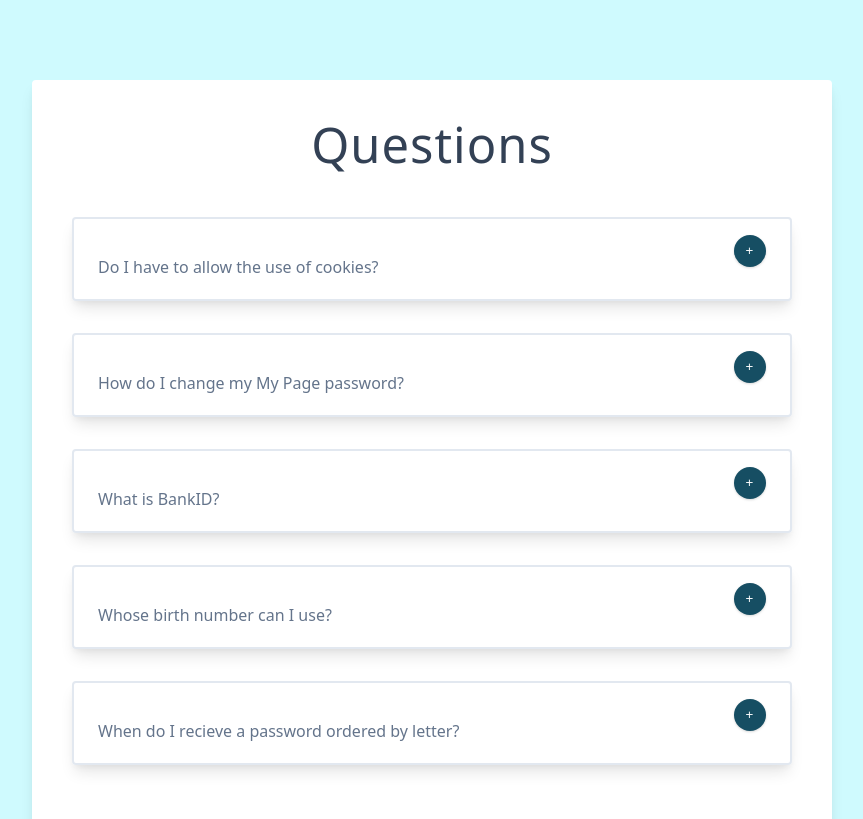
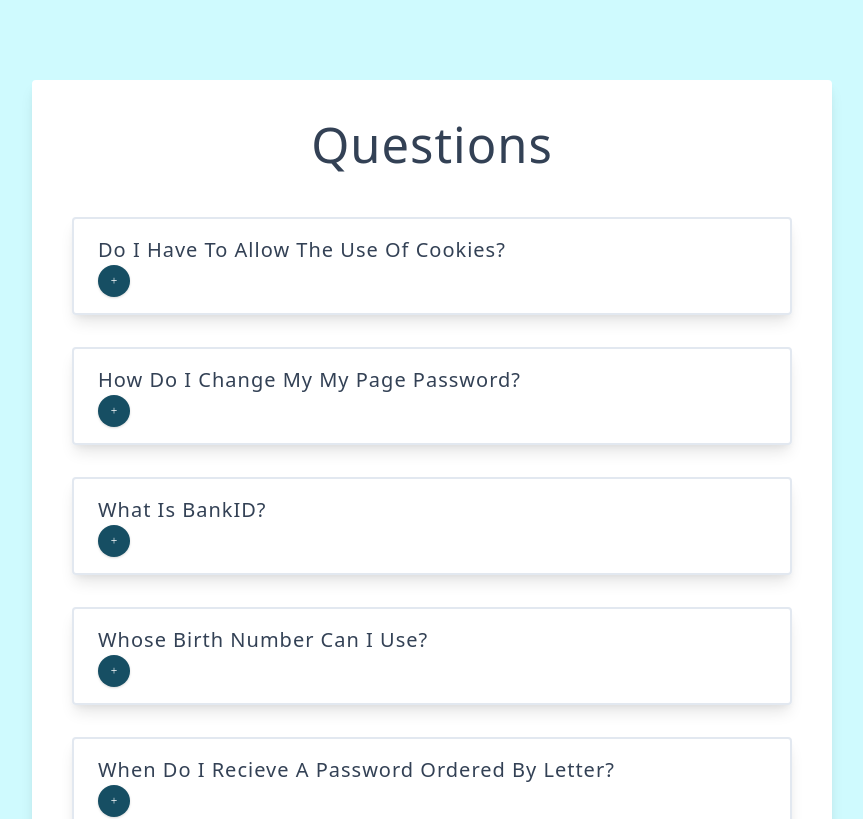
Before and after one commit to abrsh6266/Accordion, a React (Vite) app: page / in a window 1280 px wide. Shown: the top 819 px of the page, without its empty margins (208-1071 px from the left). Built offline with nearby package versions, Linux system fonts and the light colour scheme.

Commit message:
some changes on components

```diff
--- a/src/SingleQuestion.jsx
+++ b/src/SingleQuestion.jsx
@@ -1,15 +1,16 @@
 import { useState } from "react";
+import {AiOutlinePlus, AiOutlineMinus} from 'react-icons/ai'
 export function SingleQuestion({ title,info }) {
   const [isClicked, setClick] = useState(false);
   return (
     <div className="question">
-      <header>
-        <p>{title}</p>
+      <article>
+        <h5>{title}</h5>
         <button className="btn question-btn" onClick={setClick[true]}>
-          {isClicked ? "-" : "+"}
+          {isClicked ? <AiOutlineMinus /> : <AiOutlinePlus />}
         </button>
         {isClicked && <p>{info}</p>}
-      </header>
+      </article>
     </div>
   );
 }
```
